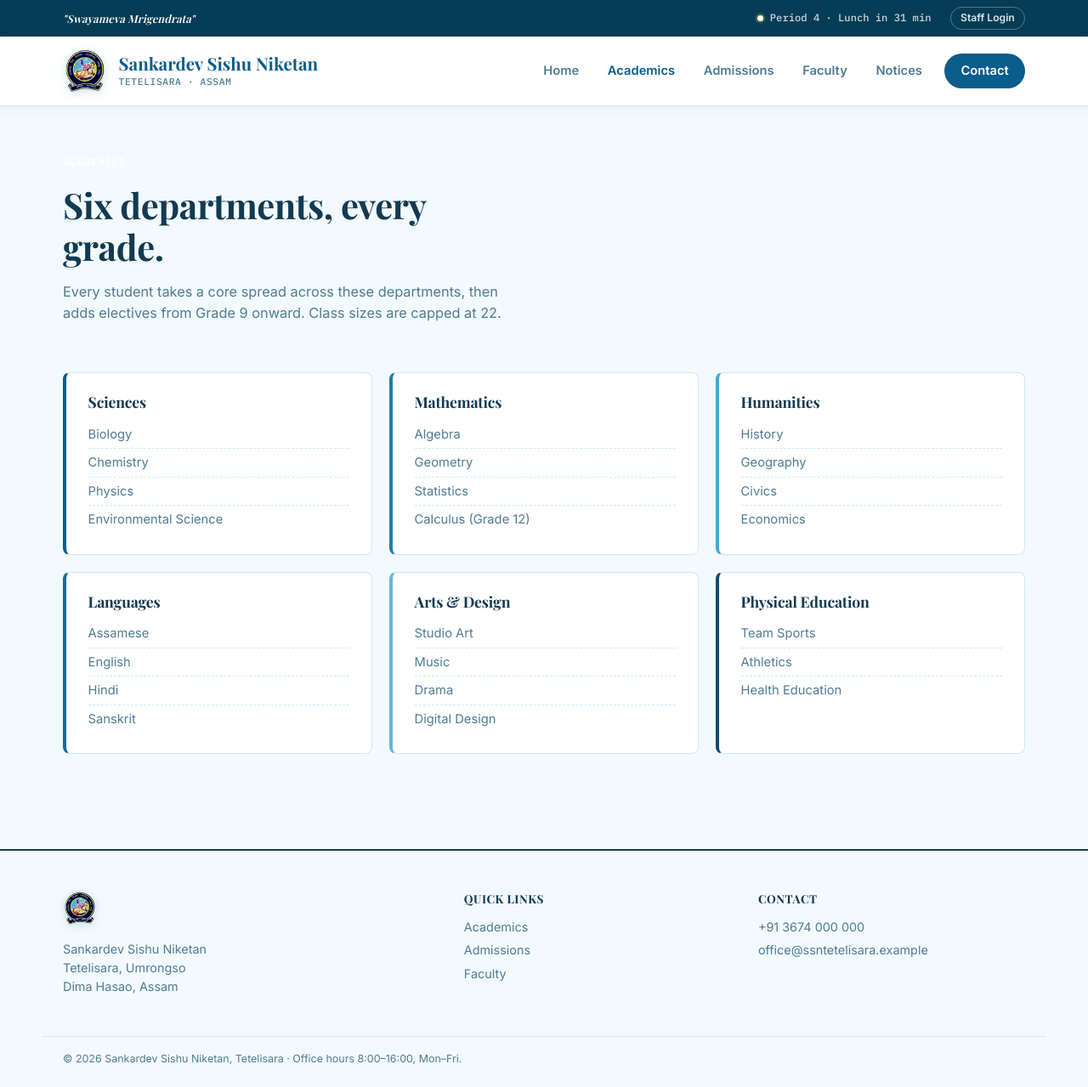
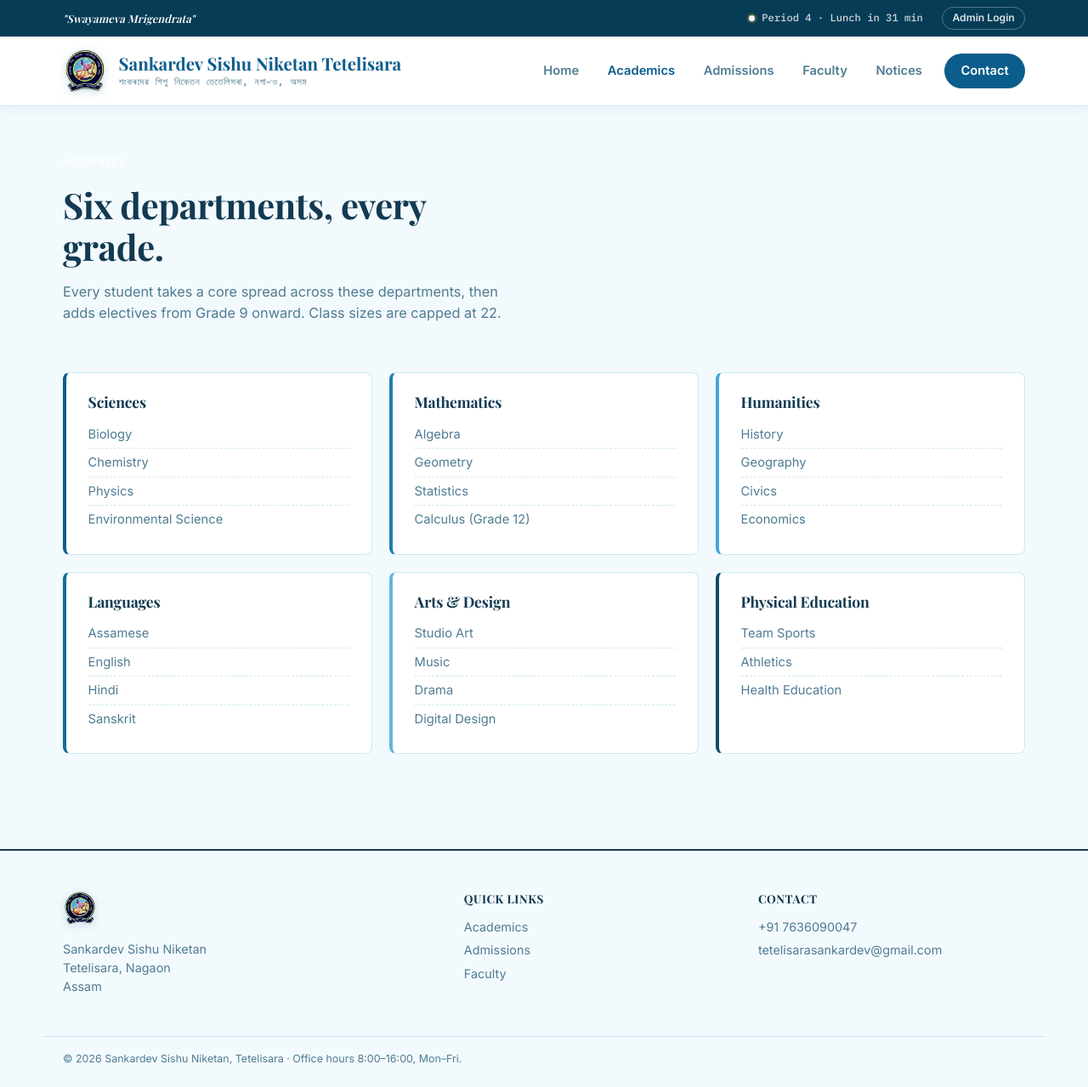
Before and after one commit to Mr-Rituraj/School-site, a Flask app: page /academics in a window 1280 px wide. Shown: the whole page at 85% size. Run offline with Flask 3, Linux system fonts and the light colour scheme.

Commit message:
All new website

```diff
--- a/app.py
+++ b/app.py
@@ -176,11 +176,11 @@ ACHIEVEMENTS = [
 ]
 
 GALLERY = [
-    {"file": "annualday.svg", "caption": "Annual Day assembly in front of the school building"},
-    {"file": "culturalday.svg", "caption": "Bihu performance at the cultural evening"},
-    {"file": "sportsday.svg", "caption": "Track events on Sports Day"},
-    {"file": "classroom.svg", "caption": "A regular classroom session"},
-    {"file": "sciencelab.svg", "caption": "Students at work in the science lab"},
+    {"file": "annualday.jpg", "caption": "Annual Day assembly in front of the school building"},
+    {"file": "culturalday.jpg", "caption": "Bihu performance at the cultural evening"},
+    {"file": "sportsday.jpg", "caption": "Track events on Sports Day"},
+    {"file": "classroom.jpg", "caption": "A regular classroom session"},
+    {"file": "sciencelab.jpg", "caption": "Students at work in the science lab"},
 ]
 
 DEPARTMENTS = [
--- a/templates/base.html
+++ b/templates/base.html
@@ -19,7 +19,7 @@
         <span class="bell-dot"></span>
         <span id="bell-text">Loading schedule…</span>
       </div>
-      <a href="{{ url_for('admin_login') }}" class="utility-link">Staff Login</a>
+      <a href="{{ url_for('admin_login') }}" class="utility-link">Admin Login</a>
     </div>
   </div>
 </div>
@@ -28,7 +28,7 @@
   <div class="header-inner">
     <a href="{{ url_for('home') }}" class="brand">
       <img src="{{ url_for('static', filename='img/logo.png') }}" alt="{{ school_name }} crest" class="brand-crest">
-      <span class="brand-name">Sankardev Sishu Niketan<span class="brand-sub">Tetelisara &middot; Assam</span></span>
+      <span class="brand-name">Sankardev Sishu Niketan Tetelisara<span class="brand-sub"> শংকৰদেৱ শিশু নিকেতন তেতেলিসৰা, নগা৺ও, অসম</span></span>
     </a>
 
     <button class="menu-toggle" id="menu-toggle" aria-label="Toggle menu" aria-expanded="false">
@@ -64,7 +64,7 @@
   <div class="footer-inner">
     <div class="footer-col">
       <img src="{{ url_for('static', filename='img/logo.png') }}" alt="{{ school_name }} crest" class="brand-crest small">
-      <p>Sankardev Sishu Niketan<br>Tetelisara, Umrongso<br>Dima Hasao, Assam</p>
+      <p>Sankardev Sishu Niketan<br>Tetelisara, Nagaon<br>Assam</p>
     </div>
     <div class="footer-col">
       <h4>Quick links</h4>
@@ -74,8 +74,8 @@
     </div>
     <div class="footer-col">
       <h4>Contact</h4>
-      <a href="tel:+913674000000">+91 3674 000 000</a>
-      <a href="mailto:office@ssntetelisara.example">office@ssntetelisara.example</a>
+      <a href="tel:+913674000000">+91 7636090047 </a>
+      <a href="mailto:tetelisarasankardev@gmail.com">tetelisarasankardev@gmail.com</a>
     </div>
   </div>
   <p class="footer-note">© 2026 Sankardev Sishu Niketan, Tetelisara · Office hours 8:00–16:00, Mon–Fri.</p>
```
